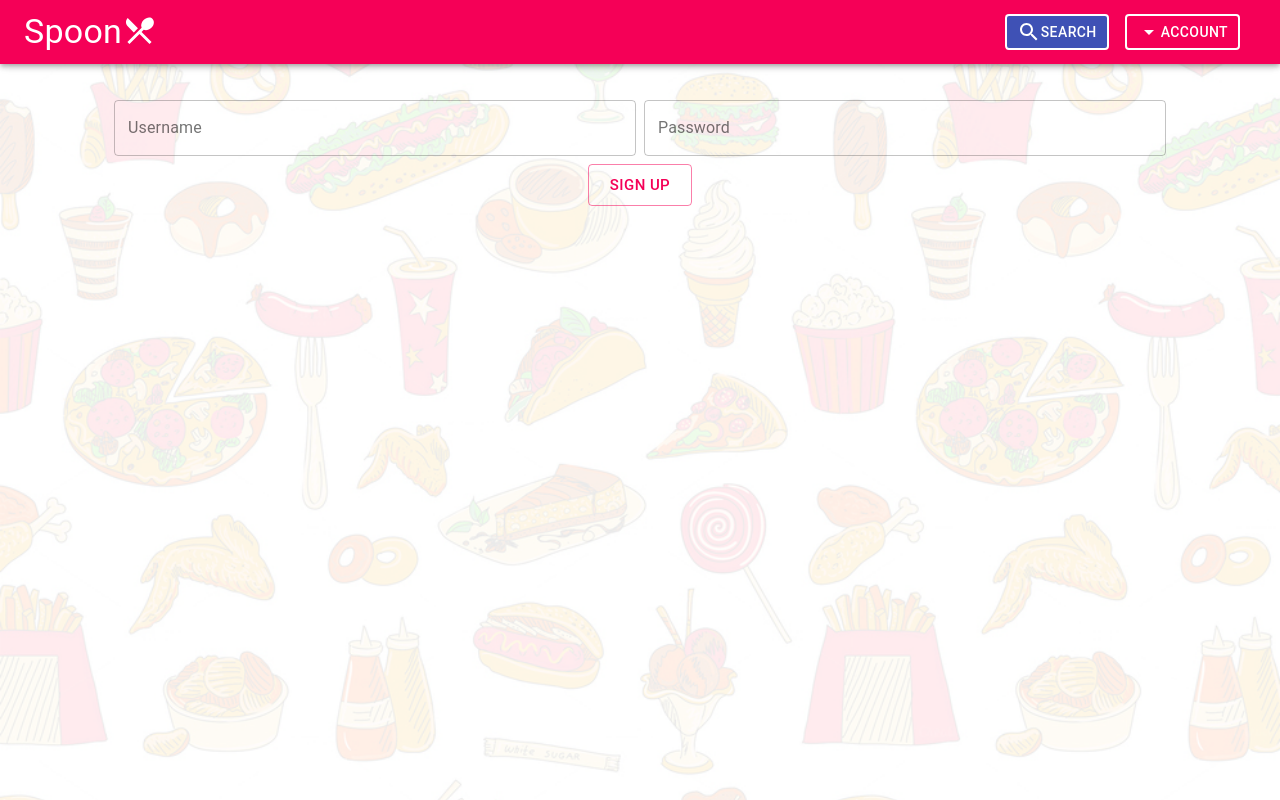
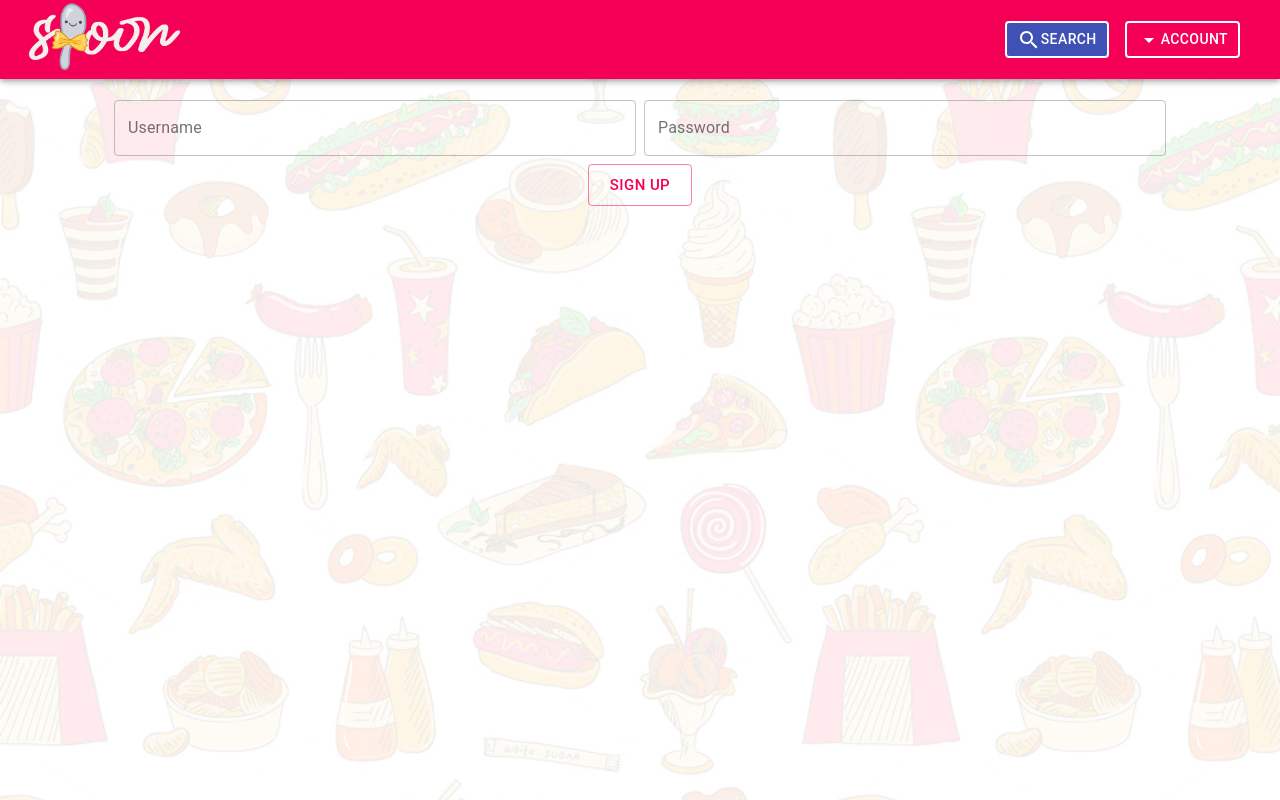
Before and after one commit to heatherwang39/Spoon, a React (Create React App) app in the folder client/: page /AccountCreate in a window 1280 px wide. Built offline with nearby package versions, Linux system fonts and the light colour scheme.

Commit message:
update spoon logo

```diff
--- a/client/src/react-components/Header/index.js
+++ b/client/src/react-components/Header/index.js
@@ -89,13 +89,7 @@ class Header extends React.Component {
               href={'../'}
               style={{ textDecoration: 'none', color: 'unset' }}
             >
-              <Typography variant="h4">Spoon</Typography>
-            </Link>
-            <Link
-              href={'../'}
-              style={{ textDecoration: 'none', color: 'unset' }}
-            >
-              <LocalDiningOutlinedIcon fontSize="large" />
+              <img className="spoon_logo" src={require('./spoon_logo.png')} alt="Spoon Logo"/>
             </Link>
 
             {/* buttons */}
--- a/client/src/react-components/Header/styles.css
+++ b/client/src/react-components/Header/styles.css
@@ -13,3 +13,7 @@
    padding-top: '0.5%';
    padding-bottom: '0.5%'
 }
+
+.spoon_logo {
+  max-height: 75px;
+}
```
Also changed, not shown: client/src/react-components/Header/spoon_logo.png (added).
